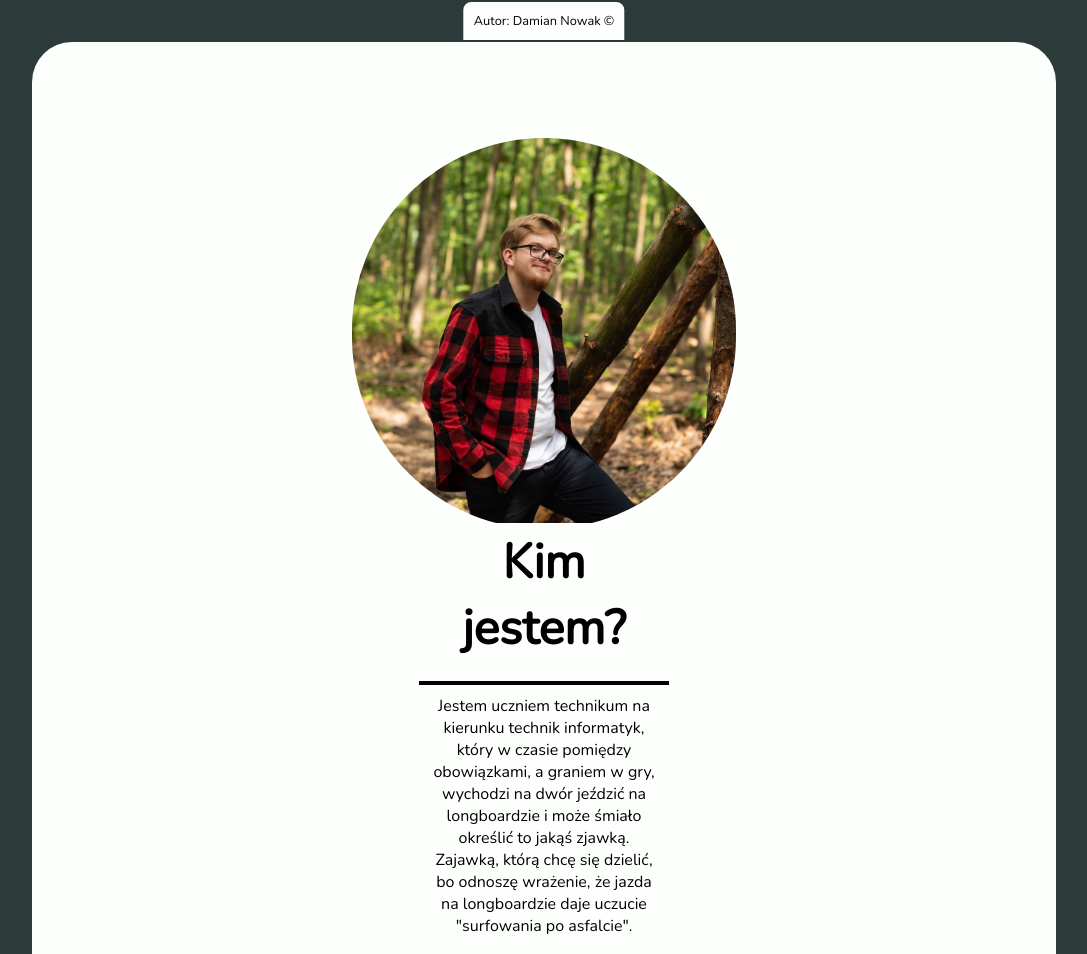
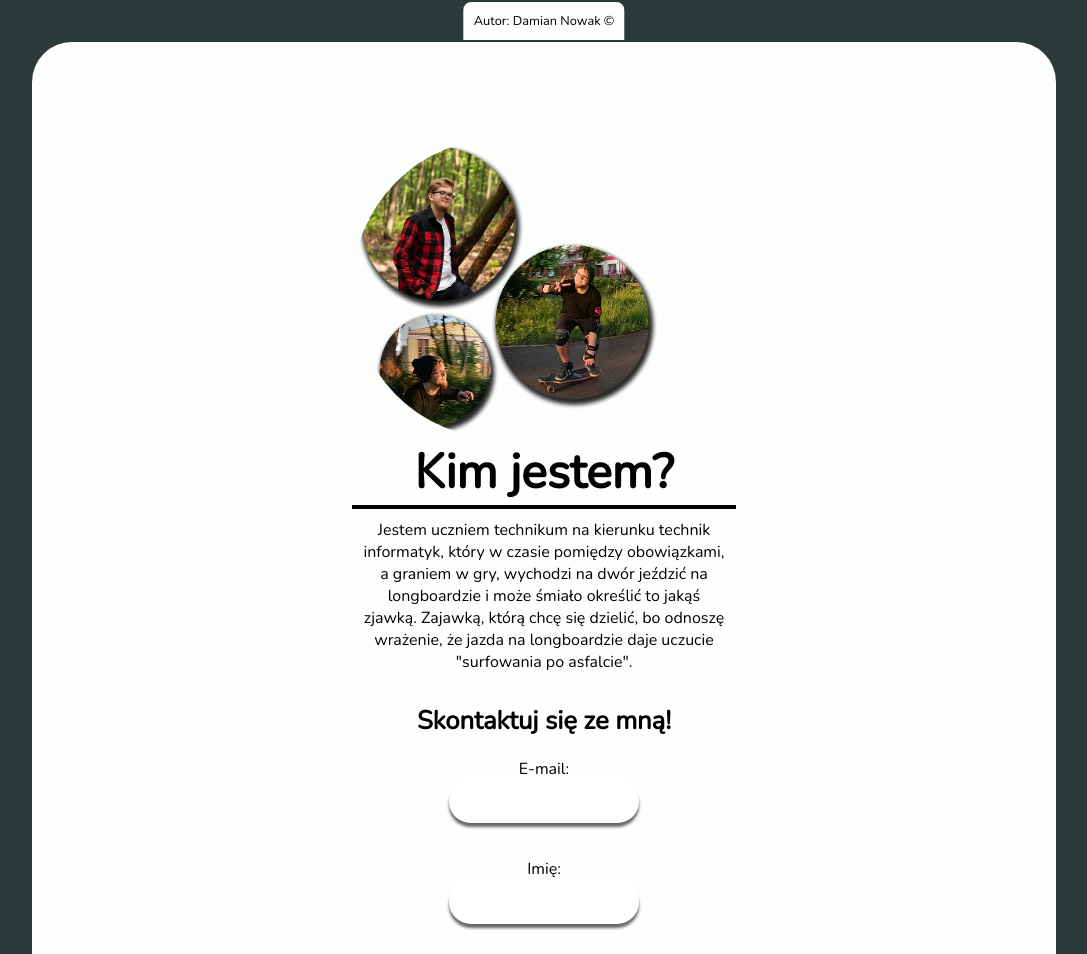
Before and after one commit to 3BDN16/witrynalongboardy, a plain HTML site: page kontakt.html in a window 1280 px wide. Shown: the part 758-1712 px from the top of the page, without its empty margins (96-1183 px from the left). Drawn offline with nearby package versions, Linux system fonts and the light colour scheme.

Commit message:
correction

```diff
--- a/css/main.css
+++ b/css/main.css
@@ -35,6 +35,7 @@ form textarea{
 }
 form input{
     padding: 1em;
+    margin-bottom: 1em;
     font-size: 1vw;
     border-radius: 30px;
     border: none;
--- a/css/style.css
+++ b/css/style.css
@@ -40,10 +40,10 @@ header{
     border-radius: 40px;
 }
 form textarea{
-    box-shadow: 0px 4px 6px 0px rgba(0, 0, 0, 0.6);
+    box-shadow: 0px 4px 3px 0px rgba(0, 0, 0, 0.6);
 }
 form input{
-    box-shadow: 0px 4px 6px 0px rgba(0, 0, 0, 0.6);
+    box-shadow: 0px 4px 3px 0px rgba(0, 0, 0, 0.6);
 }
 .arttainer>.artykul4 h3{
     font-size: 18px;
--- a/kontakt.html
+++ b/kontakt.html
@@ -16,8 +16,8 @@
                 <img src="images/jacco-rienks-QHA8dseFqZ8-unsplash.jpg" alt="" width="100%">
             </div>
             <div class="headbox">
-                <p style="background-color:rgba(39, 70, 70, 0.794); font-size: 6vw; padding:5rem;color: #FCFFFC; border-radius: 40px;">
-                    O autorze
+                <p style="background-color:rgba(39, 70, 70, 0.794); font-size: 5vw; padding:2em; color: #FCFFFC; border-radius: 40px;">
+                    O&nbsp;autorze
                 </p>
             </div>
             <div class="arrow"></div>
@@ -74,21 +74,21 @@
             </div>
             </div>
             <div class="maintextzone" style="margin: auto; padding: 6rem; flex-direction: column; justify-content: center; align-items: center;">
-            <figure class="contact1">
+            <figure class="contact1" id="obraz1">
                 <img src="images/Group 2.png" width="80%">
             </figure>
-            <figure class="contact2">
+            <figure class="contact2" id="obraz2">
                 <img src="images/67430488_2374005452927298_2239443536372039680_o.jpg" width="100%">
             </figure>
-            <aside style="text-align: center; width: 30%; ">
+            <aside style="text-align: center; width: 60vw;">
                 <h2>
                     Kim jestem?
                 </h2>
-            <hr style="margin-top:20px; width: 500px; border:2px solid #000;">
-            <p style="padding: 10px;">
+            <hr style="margin-top:20px; width: 30vw; margin: auto; border:2px solid #000;">
+            <p style="padding: 10px; width: 30vw; margin: auto;">
                 Jestem uczniem technikum na kierunku technik informatyk, który w czasie pomiędzy obowiązkami, a graniem w gry, wychodzi na dwór jeździć na longboardzie i może śmiało określić to jakąś zjawką. Zajawką, którą chcę się dzielić, bo odnoszę wrażenie, że jazda na longboardzie daje uczucie "surfowania po asfalcie".
             </p>
-                <h3 style="margin: 20px; font-size: 1.5vw;">
+                <h3 style="margin: 20px; font-size: 2vw;">
                     Skontaktuj się ze mną!
                 </h3>
             <form action="#" method="POST">
@@ -120,7 +120,16 @@
     </div>
     <script>
         let x=window.matchMedia("(min-width:1024px)");
+            let obraz1 = document.getElementById('obraz1');
+            let obraz2 = document.getElementById('obraz2');
 
+        if (x.matches){
+            obraz1.className="contact2";
+            obraz2.className="contact1";
+        } else {
+            obraz2.className="contact2";
+            obraz1.className="contact1";
+        }
 function menu(){
     if (x.matches){
         let zmiana = document.getElementById('mnu');
```
